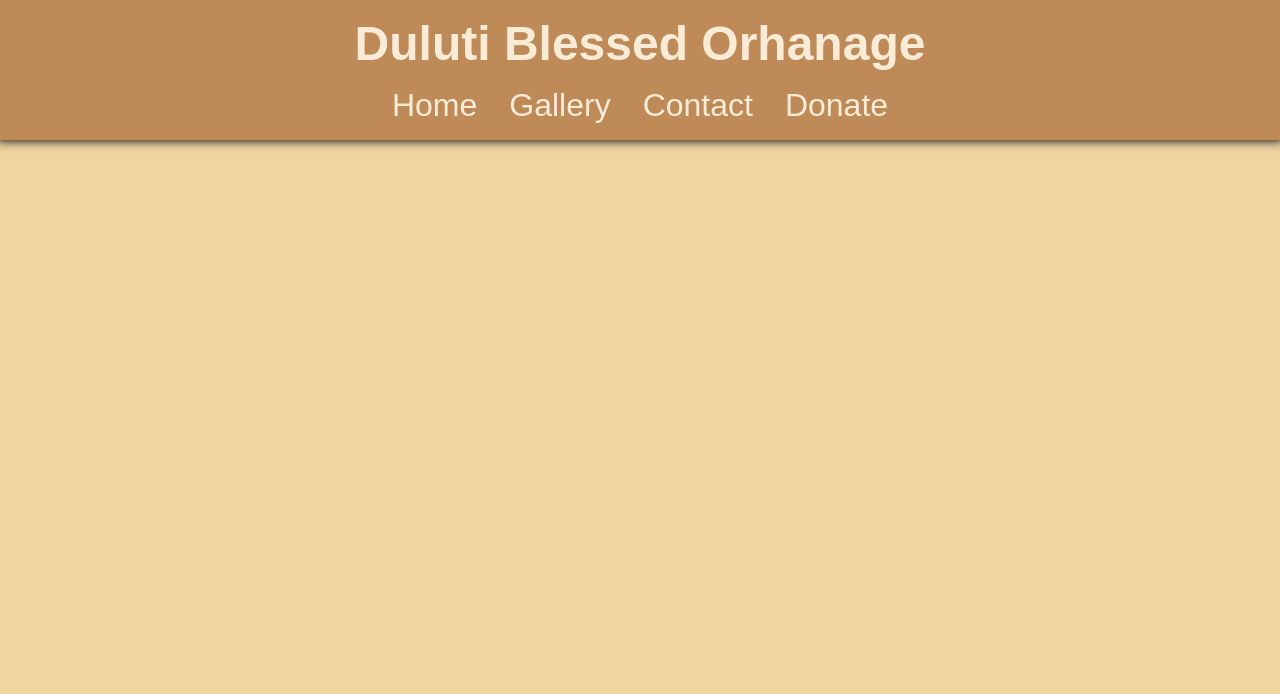
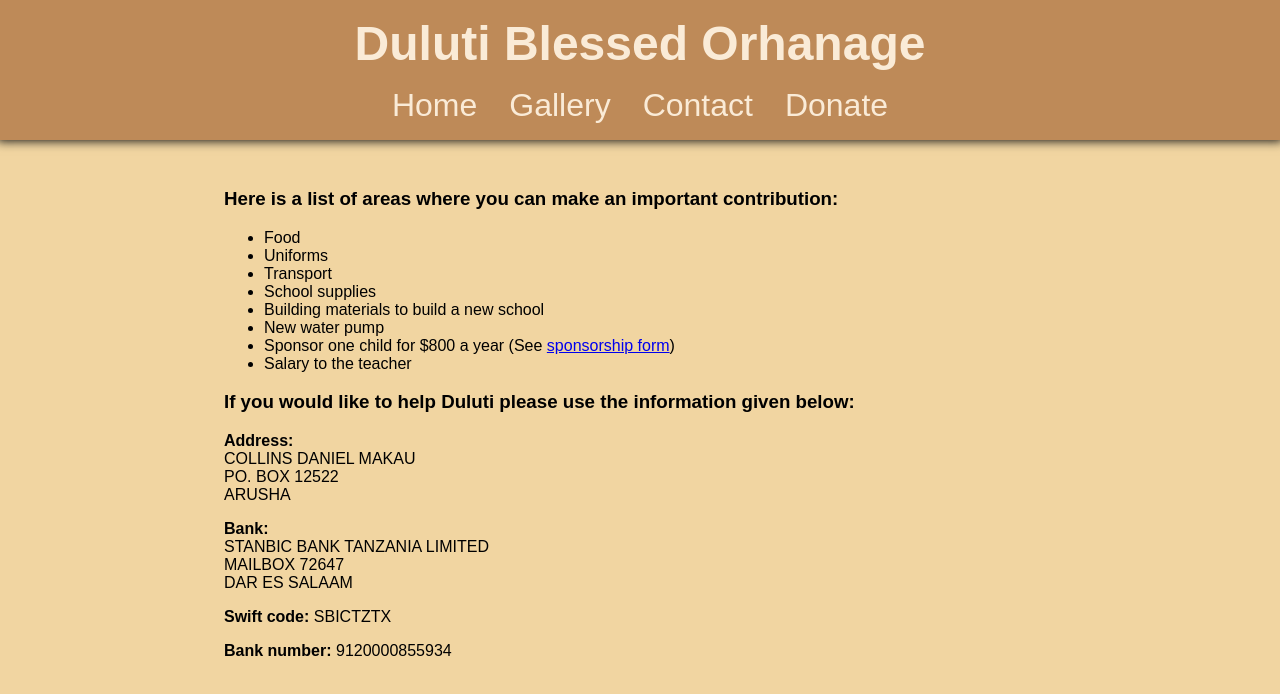
Before and after one commit to AuStien/duluti-blessed-orphanage, a React (Create React App) app: page /donate in a window 1280 px wide. Shown: the top 694 px of the page. Built offline with nearby package versions, Linux system fonts and the light colour scheme; a web font is replaced by a local one.

Commit message:
add Donate

```diff
--- a/src/components/App/App.js
+++ b/src/components/App/App.js
@@ -3,6 +3,7 @@ import Contact from '../Contact/Contact';
 import Gallery from '../Gallery/Gallery';
 import Header from '../Header/Header';
 import Home from '../Home/Home';
+import Donate from '../Donate/Donate';
 
 import './App.css';
 
@@ -15,6 +16,7 @@ function App() {
           <Route path='/' element={<Home />} />
           <Route path='/gallery' element={<Gallery />} />
           <Route path='/contact' element={<Contact />} />
+          <Route path='/donate' element={<Donate />} />
         </Routes>
       </div>
     </div>
--- /dev/null
+++ b/src/components/Donate/Donate.jsx
@@ -0,0 +1,39 @@
+export default function Donate() {
+  return (
+    <div className="donate-container">
+      <div className="dontate-body">
+        <h3>Here is a list of areas where you can make an important contribution:</h3>
+        <ul>
+          <li>Food</li>
+          <li>Uniforms</li>
+          <li>Transport</li>
+          <li>School supplies</li>
+          <li>Building materials to build a new school</li>
+          <li>New water pump</li>
+          <li>Sponsor one child for $800 a year (See <a href="Student sponsor and donation form.pdf">sponsorship form</a>)</li>
+          <li>Salary to the teacher</li>
+        </ul>
+
+        <h3>If you would like to help Duluti please use the information given below:</h3>
+
+        <p>
+          <strong>Address:</strong><br />
+          COLLINS DANIEL MAKAU<br />
+          PO. BOX 12522<br />
+          ARUSHA<br />
+        </p>
+
+        <p>
+          <strong>Bank:</strong><br />
+          STANBIC BANK TANZANIA LIMITED<br />
+          MAILBOX 72647<br />
+          DAR ES SALAAM<br />
+        </p>
+
+        <p><strong>Swift code:</strong> SBICTZTX</p>
+
+        <p><strong>Bank number:</strong> 9120000855934</p>
+      </div>
+    </div>
+  )
+}
--- a/src/components/Navbar/Navbar.jsx
+++ b/src/components/Navbar/Navbar.jsx
@@ -6,6 +6,6 @@ export default function Navbar() {
     <span className="navbar-item" onClick={() => window.location = "/"}>Home</span>
     <span className="navbar-item" onClick={() => window.location = "/gallery"}>Gallery</span>
     <span className="navbar-item" onClick={() => window.location = "/contact"}>Contact</span>
-    <span className="navbar-item">Donate</span>
+    <span className="navbar-item" onClick={() => window.location = "/donate"}>Donate</span>
   </div>)
 }
```
Also changed, not shown: 1 other file (tests, documents, lock files or other folders).
